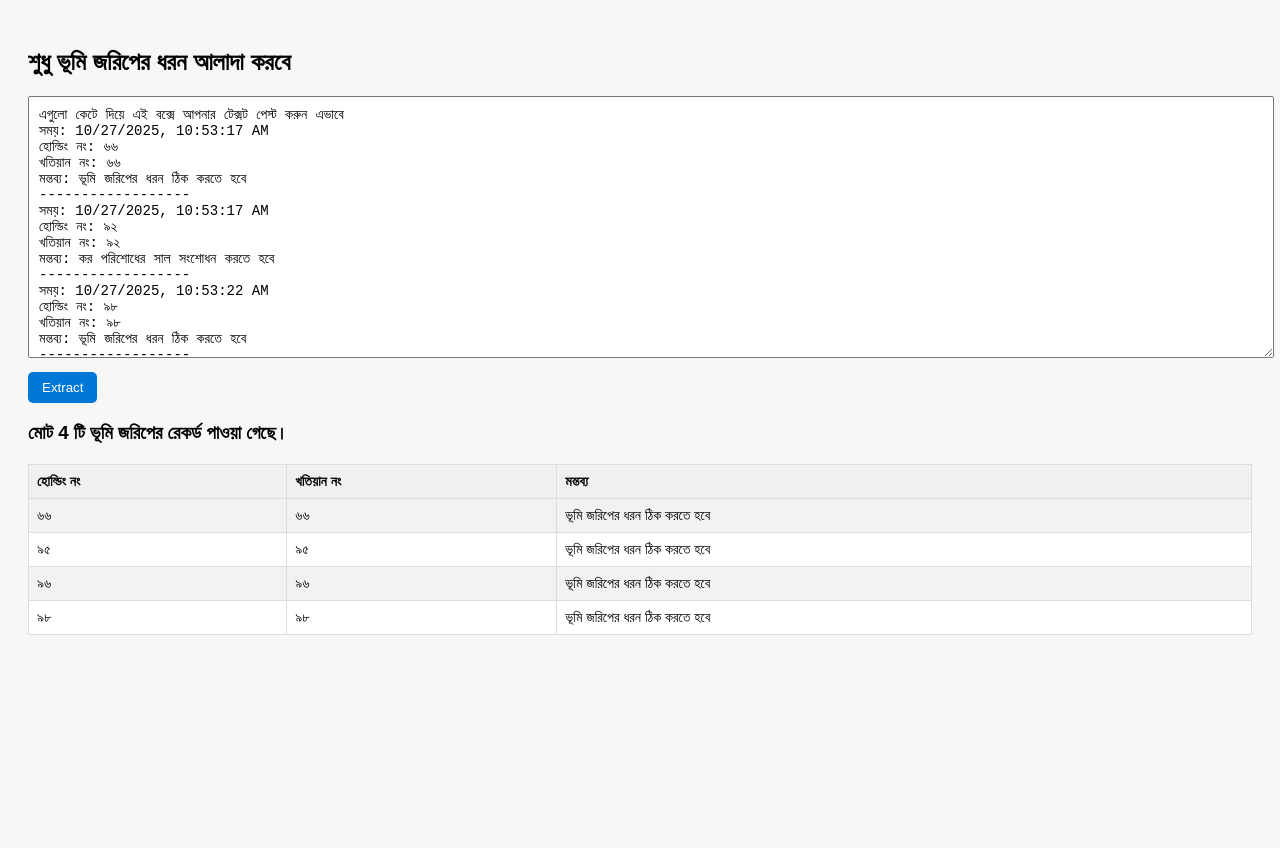
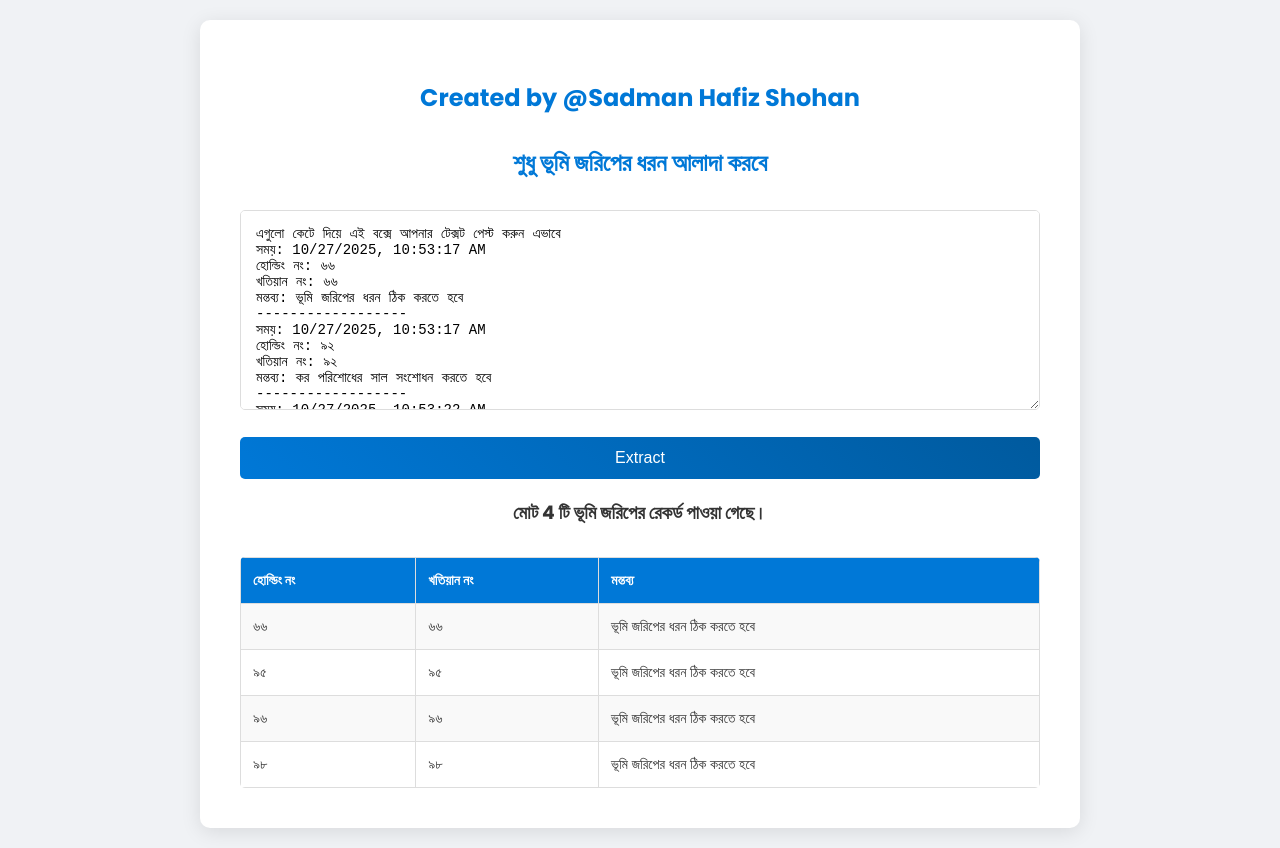
Before and after one commit to sadmanHafizShohan/extractVumiJoriperDhoron, a plain HTML site: page index.html in a window 1280 px wide. Both pictures are taken after a click on the button "Extract". Before the commit the page ends 800 px from the top, so only its background shows below. Drawn offline with Linux system fonts and the light colour scheme.

Commit message:
design added

```diff
--- a/index.html
+++ b/index.html
@@ -3,21 +3,99 @@
 <head>
 <meta charset="UTF-8">
 <title>শুধু ভূমি জরিপের ধরন আলাদা করবে</title>
+<link href="https://fonts.googleapis.com/css2?family=Poppins:wght@300;400;500;600;700&display=swap" rel="stylesheet">
 <style>
-  body { font-family: sans-serif; background: #f7f7f7; padding: 20px; }
-  textarea { width: 100%; height: 240px; padding: 10px; font-size: 14px; }
-  button { margin-top: 10px; padding: 8px 14px; background: #0078d7; color: #fff; border: none; border-radius: 5px; cursor: pointer; }
-  table { margin-top: 20px; border-collapse: collapse; width: 100%; background: #fff; }
-  th, td { border: 1px solid #ddd; padding: 8px; text-align: left; font-size: 14px; }
-  th { background: #f0f0f0; }
-  tr:nth-child(even) { background-color: #f2f2f2; }
-  .selected { background-color: #d4edda !important; }
+  body {
+    font-family: 'Poppins', sans-serif;
+    background-color: #f0f2f5;
+    color: #333;
+    margin: 0;
+    padding: 20px;
+    display: flex;
+    justify-content: center;
+    align-items: center;
+    min-height: 100vh;
+  }
+  .container {
+    background-color: #fff;
+    padding: 40px;
+    border-radius: 10px;
+    box-shadow: 0 4px 20px rgba(0, 0, 0, 0.1);
+    width: 100%;
+    max-width: 800px;
+  }
+  h2 {
+    text-align: center;
+    color: #0078d7;
+    margin-bottom: 30px;
+  }
+  textarea {
+    width: 100%;
+    height: 200px;
+    padding: 15px;
+    font-size: 14px;
+    border: 1px solid #ddd;
+    border-radius: 5px;
+    resize: vertical;
+    margin-bottom: 20px;
+    box-sizing: border-box;
+  }
+  button {
+    display: block;
+    width: 100%;
+    padding: 12px;
+    background: linear-gradient(45deg, #0078d7, #005a9e);
+    color: #fff;
+    border: none;
+    border-radius: 5px;
+    cursor: pointer;
+    font-size: 16px;
+    font-weight: 500;
+    transition: background 0.3s ease;
+  }
+  button:hover {
+    background: linear-gradient(45deg, #005a9e, #003c6b);
+  }
+  table {
+    margin-top: 30px;
+    border-collapse: collapse;
+    width: 100%;
+    background: #fff;
+    border-radius: 5px;
+    overflow: hidden;
+  }
+  th, td {
+    border: 1px solid #ddd;
+    padding: 12px;
+    text-align: left;
+    font-size: 14px;
+  }
+  th {
+    background-color: #0078d7;
+    color: #fff;
+  }
+  tr:nth-child(even) {
+    background-color: #f9f9f9;
+  }
+  tr:hover {
+    background-color: #f1f1f1;
+  }
+  .selected {
+    background-color: #d4edda !important;
+  }
+  #result h3 {
+    text-align: center;
+    color: #333;
+    margin-bottom: 20px;
+  }
 </style>
 </head>
 <body>
-<h2>শুধু ভূমি জরিপের ধরন আলাদা করবে</h2>
+<div class="container">
+  <h2>Created by @Sadman Hafiz Shohan</h2>
+  <h2>শুধু ভূমি জরিপের ধরন আলাদা করবে</h2>
 
-<textarea id="inputText">এগুলো কেটে দিয়ে এই বক্সে আপনার টেক্সট পেস্ট করুন এভাবে
+  <textarea id="inputText">এগুলো কেটে দিয়ে এই বক্সে আপনার টেক্সট পেস্ট করুন এভাবে
 সময়: 10/27/2025, 10:53:17 AM
 হোল্ডিং নং: ৬৬
 খতিয়ান নং: ৬৬
@@ -54,10 +132,10 @@
 মন্তব্য: জমির পরিমাণ সংশোধন করতে হবে
 </textarea>
 
-<br>
-<button id="extractBtn">Extract</button>
+  <button id="extractBtn">Extract</button>
 
-<div id="result"></div>
+  <div id="result"></div>
+</div>
 
 <script>
 document.getElementById("extractBtn").addEventListener("click", function() {
```
